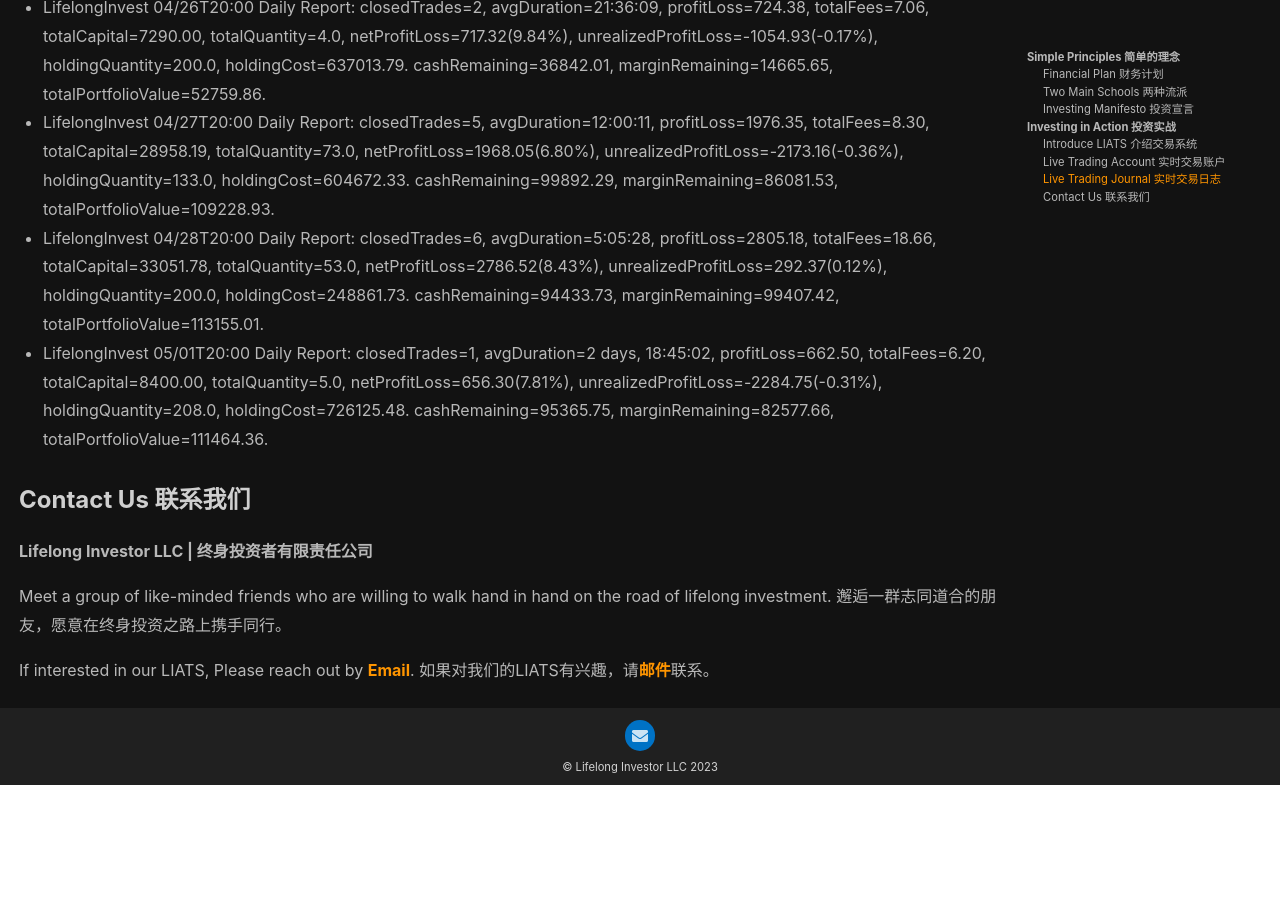
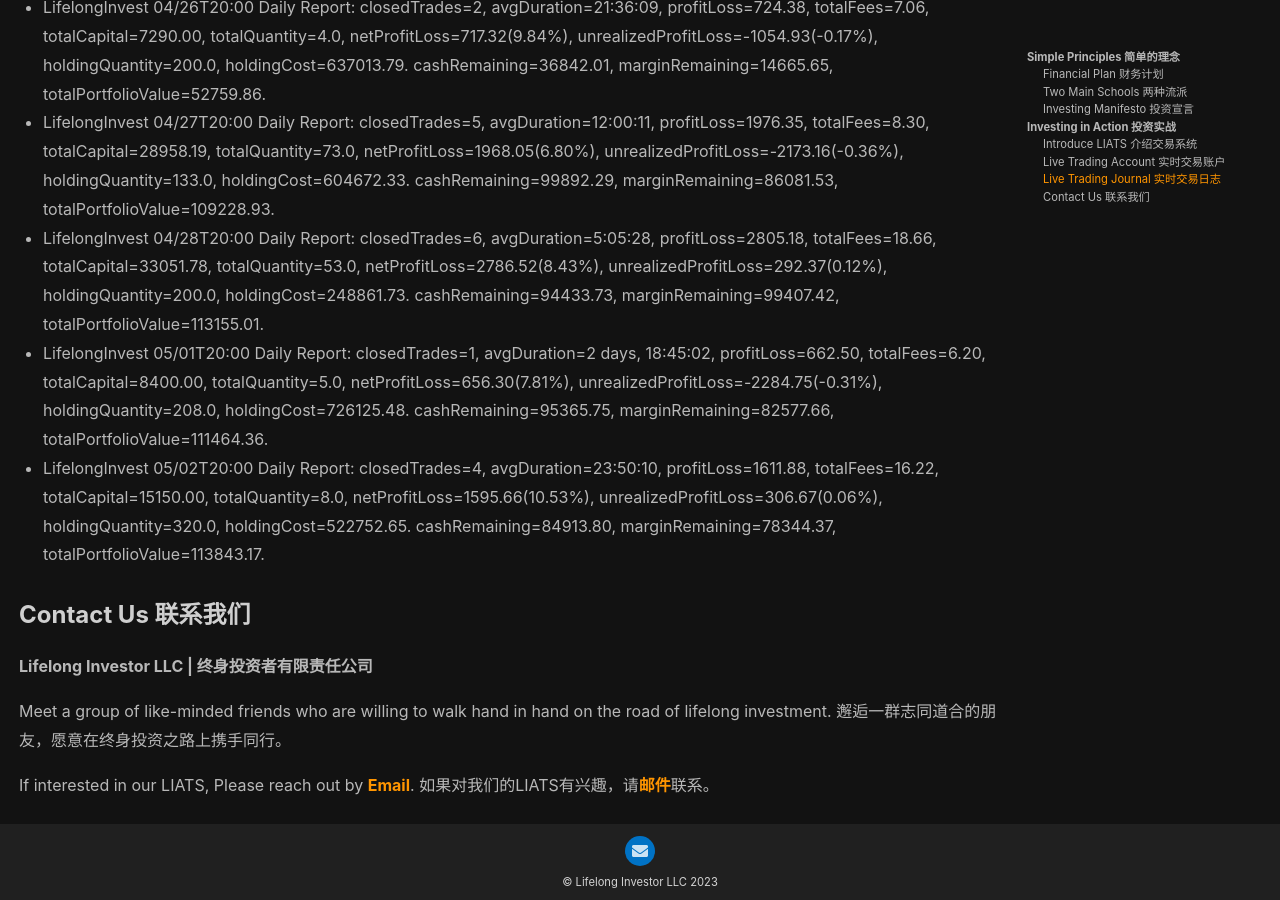
Before and after one commit to lifelonginvestorllc/lifelonginvestorllc.github.io, a Jekyll site: the page built from index.md, in a window 1280 px wide and 900 px high, scrolled down 5243 px. Built offline with Jekyll 4.4.1, drawn with Linux system fonts in a browser that asks for light colours; nearby versions of some CDN libraries; before the commit the page ends 6028 px from its top, so only the background shows below that.

Commit message:
Update index.md

```diff
--- a/index.md
+++ b/index.md
@@ -127,28 +127,28 @@
 {
   "type": "line",
   "data": {
-    "labels": ["4/3/23", "4/4/23", "4/5/23", "4/6/23", "4/7/23", "4/8/23", "4/9/23", "4/10/23", "4/11/23", "4/12/23", "4/13/23", "4/14/23", "4/15/23", "4/16/23", "4/17/23", "4/18/23", "4/19/23", "4/20/23", "4/21/23", "4/22/23", "4/23/23", "4/24/23", "4/25/23", "4/26/23", "4/27/23", "4/28/23", "5/1/23"],
+    "labels": ["4/3/23", "4/4/23", "4/5/23", "4/6/23", "4/7/23", "4/8/23", "4/9/23", "4/10/23", "4/11/23", "4/12/23", "4/13/23", "4/14/23", "4/15/23", "4/16/23", "4/17/23", "4/18/23", "4/19/23", "4/20/23", "4/21/23", "4/22/23", "4/23/23", "4/24/23", "4/25/23", "4/26/23", "4/27/23", "4/28/23", "5/1/23", "5/2/23"],
     "datasets": [
       {
         "label": "Principal (本金)",
         "lineTension": 0.3,
         "borderColor": "blue",
         "pointRadius": 3,
-        "data": [1, 1, 1, 2, 2.1, 2.1, 2.1, 2.1, 5, 5, 5, 5, 5, 5, 5, 5, 5, 5, 5, 5, 5, 5, 5, 5, 10, 10, 10]
+        "data": [1, 1, 1, 2, 2.1, 2.1, 2.1, 2.1, 5, 5, 5, 5, 5, 5, 5, 5, 5, 5, 5, 5, 5, 5, 5, 5, 10, 10, 10, 10]
       },
       {
         "label": "Total Asset including unrealized P&L (总资产包含未实现损益)",
         "borderColor": "gold",
         "lineTension": 0.3,
         "pointRadius": 3,
-        "data": [1, 1.01, 0.94, 1.98, 2.21, 2.21, 2.21, 2.16, 5.03, 5.07, 5.22, 5.06, 5.02, 4.95, 4.70, 4.65, 4.36, 4.85, 4.83, 4.83, 4.89, 5.49, 5.51, 5.28, 10.92, 11.32, 11.15]
+        "data": [1, 1.01, 0.94, 1.98, 2.21, 2.21, 2.21, 2.16, 5.03, 5.07, 5.22, 5.06, 5.02, 4.95, 4.70, 4.65, 4.36, 4.85, 4.83, 4.83, 4.89, 5.49, 5.51, 5.28, 10.92, 11.32, 11.15, 11.38]
       },
       {
         "label": "Benchmark (SPY)",
         "borderColor": "#F62217",
         "lineTension": 0.3,
         "pointRadius": 3,
-        "data": [1.0, 0.99, 0.99, 2.1, 2.1, 2.1, 2.1, 2.1, 5.0, 4.98, 5.04, 5.03, 5.03, 5.03, 5.05, 5.05, 5.05, 5.02, 5.03, 5.03, 5.03, 5.03, 4.95, 4.93, 10.03, 10.11, 10.10]
+        "data": [1.0, 0.99, 0.99, 2.1, 2.1, 2.1, 2.1, 2.1, 5.0, 4.98, 5.04, 5.03, 5.03, 5.03, 5.05, 5.05, 5.05, 5.02, 5.03, 5.03, 5.03, 5.03, 4.95, 4.93, 10.03, 10.11, 10.10, 9.99]
       }
     ]
   },
@@ -212,6 +212,7 @@
 - LifelongInvest 04/27T20:00 Daily Report: closedTrades=5, avgDuration=12:00:11, profitLoss=1976.35, totalFees=8.30, totalCapital=28958.19, totalQuantity=73.0, netProfitLoss=1968.05(6.80%), unrealizedProfitLoss=-2173.16(-0.36%), holdingQuantity=133.0, holdingCost=604672.33. cashRemaining=99892.29, marginRemaining=86081.53, totalPortfolioValue=109228.93.
 - LifelongInvest 04/28T20:00 Daily Report: closedTrades=6, avgDuration=5:05:28, profitLoss=2805.18, totalFees=18.66, totalCapital=33051.78, totalQuantity=53.0, netProfitLoss=2786.52(8.43%), unrealizedProfitLoss=292.37(0.12%), holdingQuantity=200.0, holdingCost=248861.73. cashRemaining=94433.73, marginRemaining=99407.42, totalPortfolioValue=113155.01.
 - LifelongInvest 05/01T20:00 Daily Report: closedTrades=1, avgDuration=2 days, 18:45:02, profitLoss=662.50, totalFees=6.20, totalCapital=8400.00, totalQuantity=5.0, netProfitLoss=656.30(7.81%), unrealizedProfitLoss=-2284.75(-0.31%), holdingQuantity=208.0, holdingCost=726125.48. cashRemaining=95365.75, marginRemaining=82577.66, totalPortfolioValue=111464.36.
+- LifelongInvest 05/02T20:00 Daily Report: closedTrades=4, avgDuration=23:50:10, profitLoss=1611.88, totalFees=16.22, totalCapital=15150.00, totalQuantity=8.0, netProfitLoss=1595.66(10.53%), unrealizedProfitLoss=306.67(0.06%), holdingQuantity=320.0, holdingCost=522752.65. cashRemaining=84913.80, marginRemaining=78344.37, totalPortfolioValue=113843.17.
 
 ### Contact Us 联系我们
 
```
